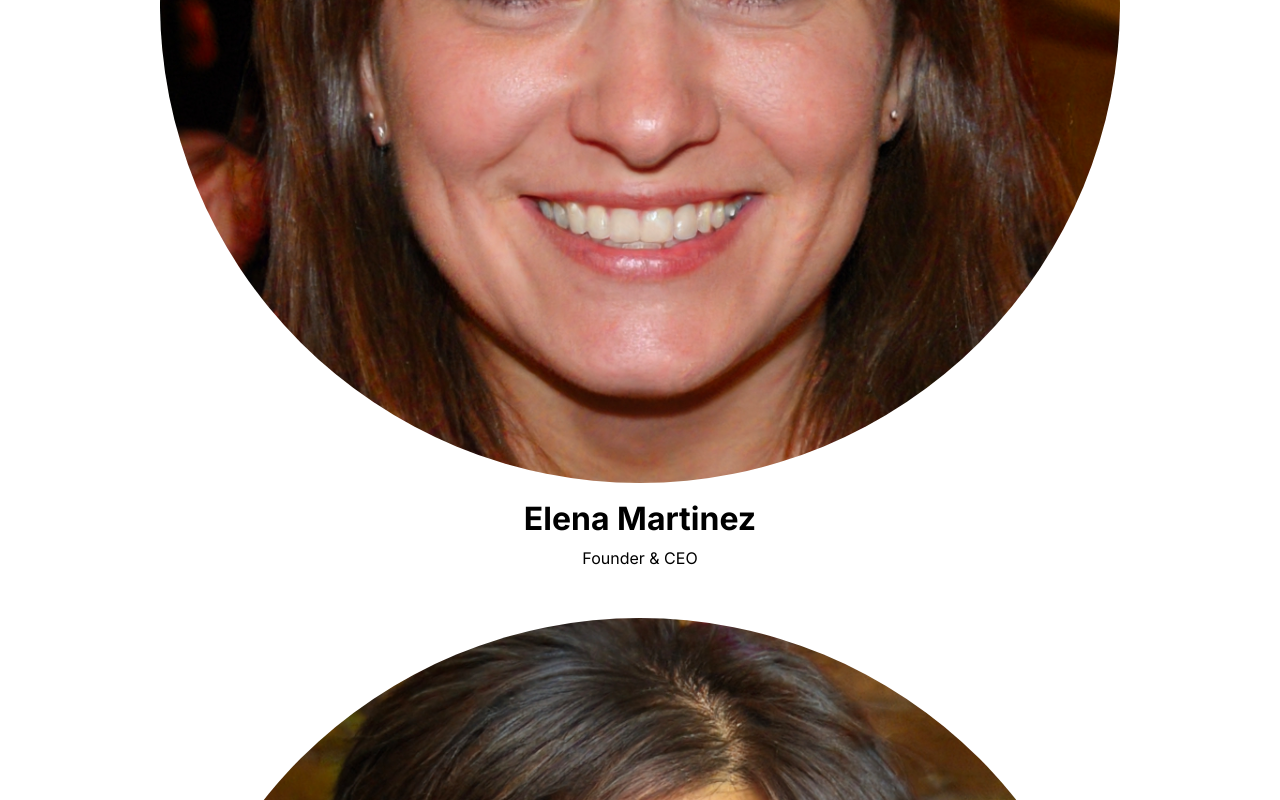
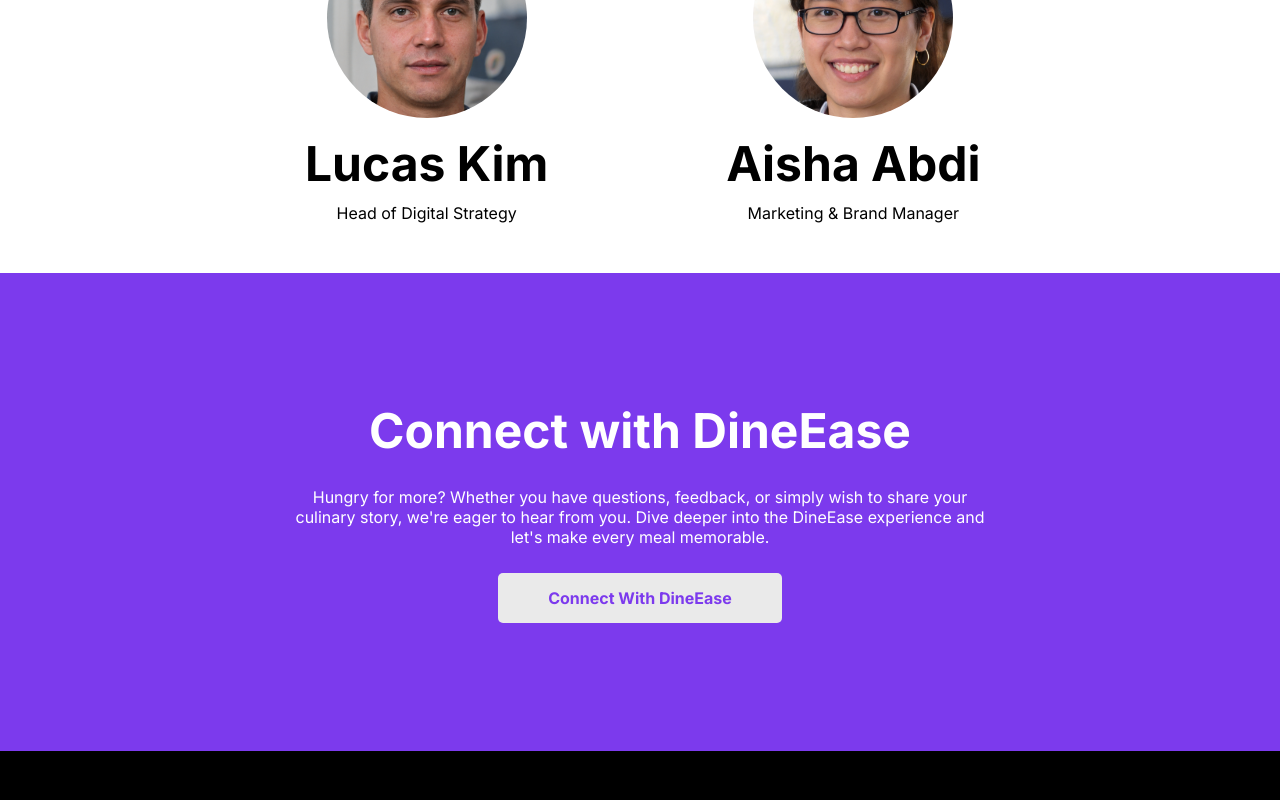
Before and after one commit to CrodinMWAS/save, a Vue app: page /AboutUs in a window 1280 px wide. Shown: the part 1260-2060 px from the top of the page. Built offline with nearby package versions, Linux system fonts and the light colour scheme.

Commit message:
Aboutus Resp. Done

```diff
--- a/src/views/AboutUs.vue
+++ b/src/views/AboutUs.vue
@@ -28,12 +28,14 @@
         <Employee v-for="(employee, index) in employees" :key="index" :image="employee.image" :name="employee.name" :title="employee.title" ></Employee>
     </div>
 
+    <div id="connectionSection">
         <div id="connectionContainer">
             <h1>Connect with DineEase</h1>
             <p>Hungry for more? Whether you have questions, feedback, or simply wish to share your culinary story, we're eager to hear from you. Dive deeper into the DineEase experience and let's make every meal memorable.</p>
             <router-link to="/Contact">
                 <div id="connectionButton" @click="scrollToTop()"><h1>Connect With DineEase</h1></div>
             </router-link>
+        </div>
     </div>
 </template>
 
@@ -90,11 +92,13 @@
 
     #timeline{
         width: 100%;
+        max-width: 1200px;
         height: 400px;
         position: relative;
         display: flex;
         flex-direction: column;
         justify-content: space-between;
+        margin: 0 auto;
     }
     #timeline::after{
         content: "";
@@ -198,7 +202,7 @@
     }
 
     .employeePicture{
-        width: 75%;
+        width: 200px;
         aspect-ratio: 1;
         background-position: center;
         background-repeat: no-repeat;
@@ -217,53 +221,107 @@
 =            Style of the connection section            =
 =============================================*/
 
-    #connectionContainer{
+    #connectionSection{
         width: 100%;
-        height: 40vh;
         background-color: var(--purpleColor);
         color: white;
-        padding: 20px 4%;
+        padding: 10% 4%;
+        text-align: center;
+        display: flex;
+        justify-content: center;
+    }
+
+    #connectionContainer{
         display: flex;
         flex-direction: column;
         align-items: center;
         justify-content: center;
-        text-align: center;
+        height: 100%;
+        width: 100%;
+        max-width: 690px;
         gap: 0.67em;
     }
 
-    #connectionContainer > h1{
+    #connectionSection h1{
         margin: 0;
     }
 
-    #connectionContainer a{
-        width: 65%;
-    }
-
-    #connectionContainer #connectionButton{
+    #connectionSection #connectionButton{
         background-color: var(--greyishWhiteColor);
         border-radius: 5px;
-        padding: 2% 10%;
+        padding: 15px 50px;
         color: var(--purpleColor);
         transition: all 0.2s ease-in-out;
     }
-    #connectionContainer #connectionButton:hover{
+    #connectionSection #connectionButton:hover{
         cursor: pointer;
         color: var(--greyishWhiteColor);
         outline: 2px solid var(--greyishWhiteColor);
         background-color: var(--purpleColor);
         scale: 1.2;
     }
-    #connectionContainer #connectionButton:active{
+    #connectionSection #connectionButton:active{
         outline: 2px solid var(--purpleColor);
         scale: 1.1;
     }
 
-    #connectionContainer #connectionButton h1{
+    #connectionSection #connectionButton h1{
         font-size: medium;
     }
+
 
 /*=====  End of Style of the connection section  ======*/
 
 
+/*=============================================
+=            Media Queries            =
+=============================================*/
+
+    @media screen and (min-width: 500px){
+        #employeeContainer{
+            display: flex;
+            flex-wrap: wrap;
+            justify-content: center;
+        }
+
+        .employeeCard{
+            display: flex;
+            width: 50%;
+        }
+
+        .cell h3{
+            font-size: medium;
+        }
+
+    }
+
+    @media screen and (min-width: 610px) {
+        #connectionSection #connectionContainer > h1, .headerContainer h1{
+            font-size: 300%;
+        }
+    }
+
+    @media screen and (min-width: 992px){
+        #employeeContainer{
+            display: flex;
+            flex-wrap: wrap;
+            justify-content: center;
+        }
+
+        .employeeCard{
+            display: flex;
+            width: calc(100% / 3);
+        }
+
+        .cell h3{
+            font-size: larger;
+        }
+
+    }
+
+/*=====  End of Media Queries  ======*/
+
+
+
 
 </style>
```
Lines whose indentation alone changed are shown as unchanged.
